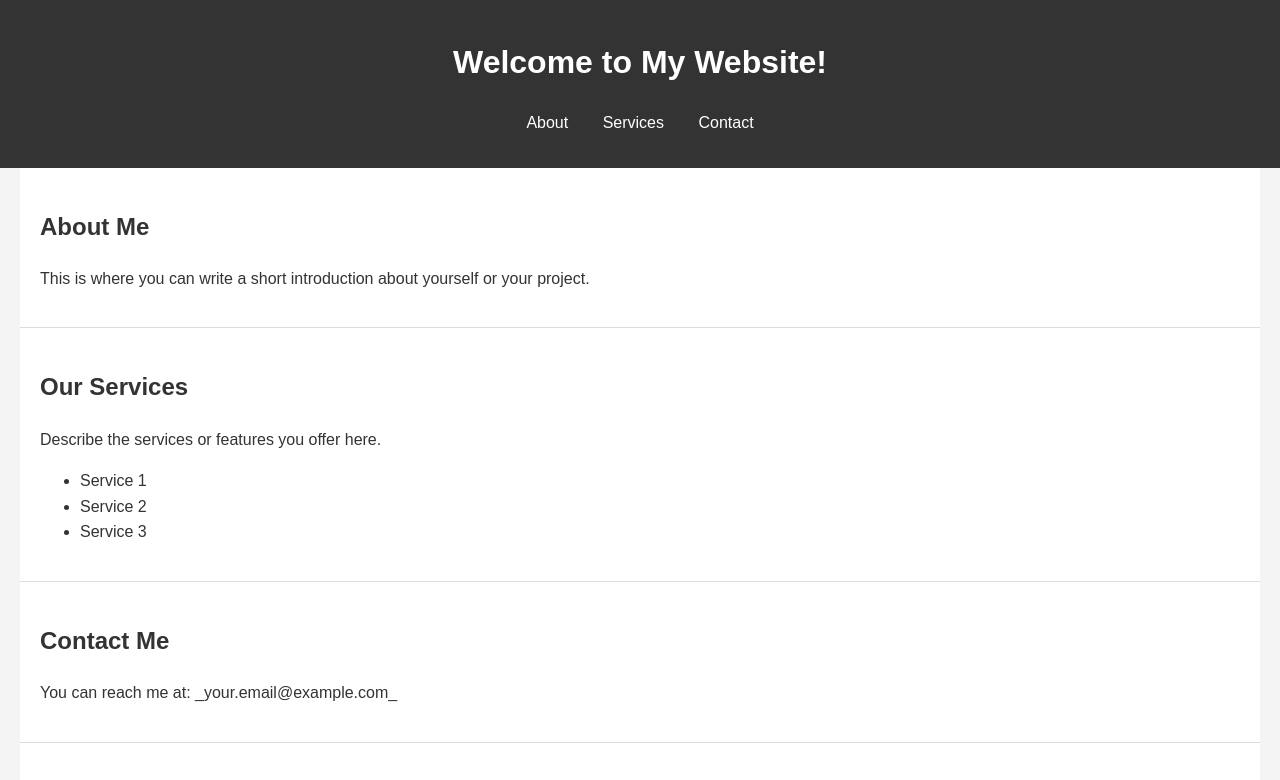
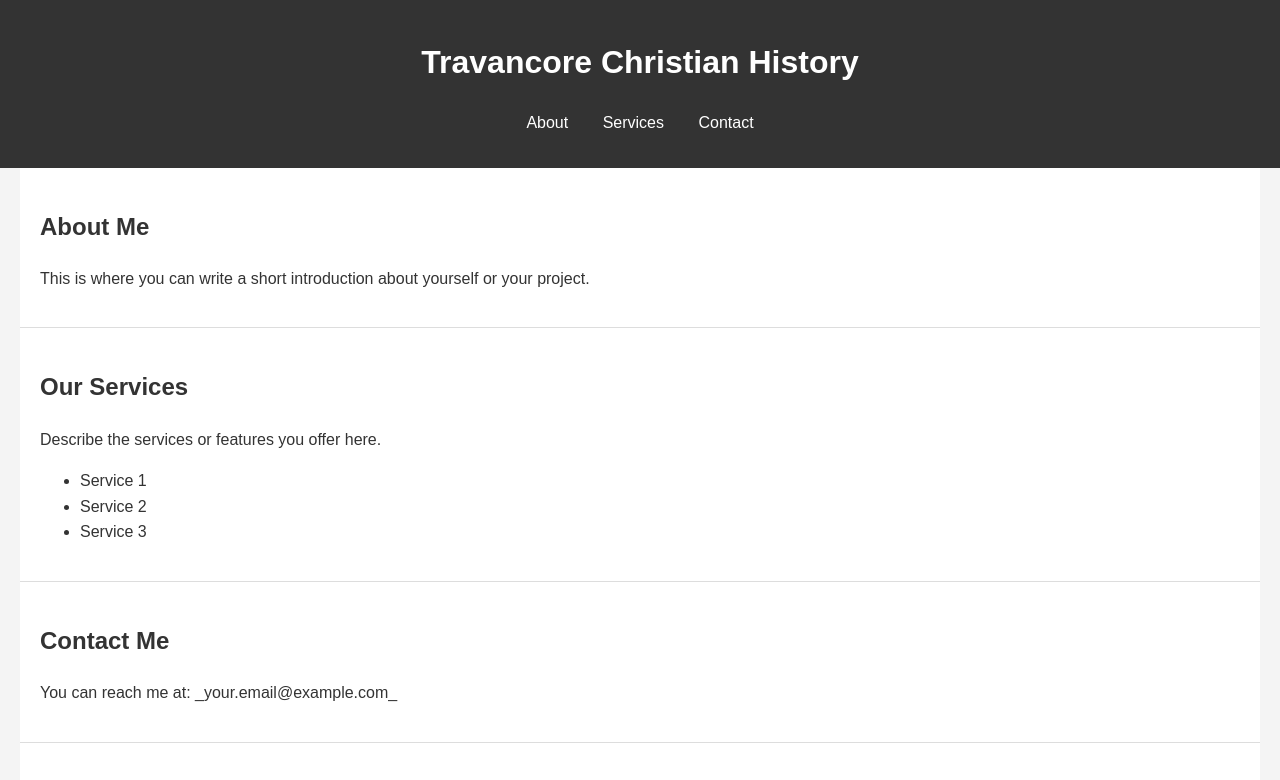
Before and after one commit to naveens239/tvmhistory, a plain HTML site: page index.html in a window 1280 px wide. Shown: the top 780 px of the page. Drawn offline with Linux system fonts and the light colour scheme.

Commit message:
added title changes

```diff
--- a/index.html
+++ b/index.html
@@ -8,7 +8,7 @@
 </head>
 <body>
     <header>
-        <h1>Welcome to My Website!</h1>
+        <h1>Travancore Christian History</h1>
         <nav>
             <ul>
                 <li><a href="#about">About</a></li>
```
